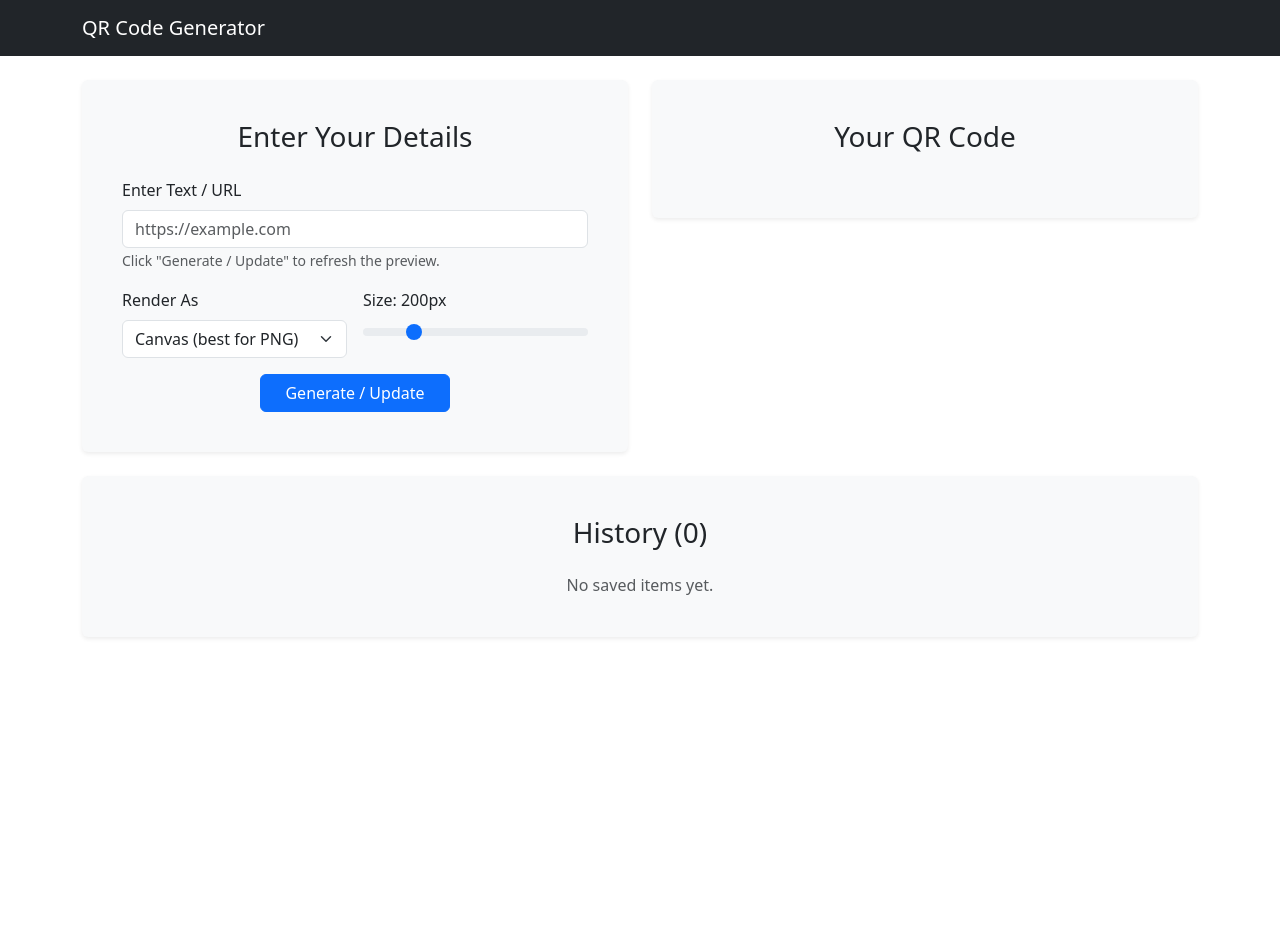
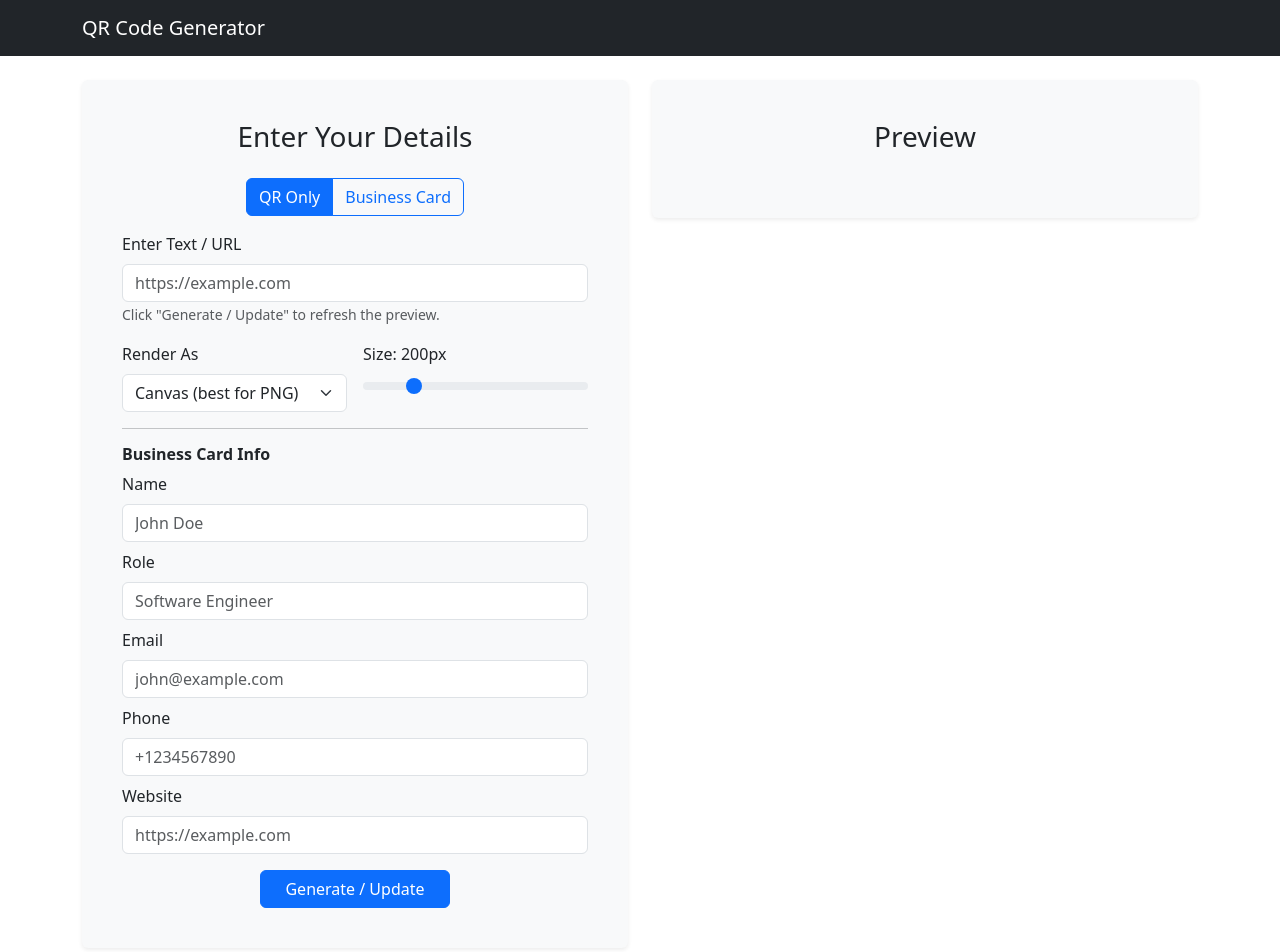
Before and after one commit to animeshmahat/qr-code-generator, a React (Vite) app: page / in a window 1280 px wide. Shown: the top 952 px of the page. Before the commit the page ends 800 px from the top, so only its background shows below. Built offline with nearby package versions, Linux system fonts and the light colour scheme.

Commit message:
Business Card Update

```diff
--- a/package.json
+++ b/package.json
@@ -11,6 +11,7 @@
   },
   "dependencies": {
     "bootstrap": "^5.3.7",
+    "html2canvas": "^1.4.1",
     "qrcode.react": "^4.2.0",
     "react": "^19.1.1",
     "react-bootstrap": "^2.10.10",
--- a/src/App.jsx
+++ b/src/App.jsx
@@ -1,22 +1,31 @@
 import { useEffect, useMemo, useState } from "react";
-import { Container, Row, Col, ToastContainer, Toast } from "react-bootstrap";
+import {
+  Container,
+  Row,
+  Col,
+  ToastContainer,
+  Toast,
+  ButtonGroup,
+  Button,
+} from "react-bootstrap";
 import AppNavbar from "./components/Navbar";
 import CardLayout from "./components/CardLayout";
 import QRForm from "./components/QRForm";
 import QRPreview from "./components/QRPreview";
 import QRExport from "./components/QRExport";
 import QRHistory from "./components/QRHistory";
+import BusinessCard from "./components/BusinessCard";
 
 /**
  * App:
- * - Uses a lazy initializer to load history from localStorage once (race-free).
- * - Persists history on change with try/catch and a quota-safe fallback.
- * - Shows toasts on save/delete; asks confirmation before delete (handled in QRHistory).
+ * - Adds a toggle between "QR Only" and "Business Card".
+ * - Manages localStorage-persisted history.
+ * - Provides toast feedback.
  */
 export default function App() {
   const STORAGE_KEY = "qr_history_v1";
 
-  // Lazy initializer — read once, synchronously; avoids effect races.
+  // Read history once at init; avoids effect races
   const [history, setHistory] = useState(() => {
     try {
       const raw = localStorage.getItem(STORAGE_KEY);
@@ -27,15 +36,28 @@ export default function App() {
     }
   });
 
+  // QR config
   const [text, setText] = useState("");
   const [format, setFormat] = useState("canvas"); // 'canvas' | 'svg'
   const [size, setSize] = useState(200);
   const [fileName, setFileName] = useState("qr-code");
 
+  // Business card fields
+  const [cardData, setCardData] = useState({
+    name: "",
+    role: "",
+    email: "",
+    phone: "",
+    website: "",
+  });
+
+  // Mode: "qr" | "card"
+  const [mode, setMode] = useState("qr");
+
   const [toastMsg, setToastMsg] = useState("");
   const [showToast, setShowToast] = useState(false);
 
-  // Persist history whenever it changes (with quota guard).
+  // Persist history whenever it changes (with quota guard)
   useEffect(() => {
     const save = (data) => {
       localStorage.setItem(STORAGE_KEY, JSON.stringify(data));
@@ -43,29 +65,24 @@ export default function App() {
     try {
       save(history);
     } catch (e) {
-      // If localStorage quota is exceeded (very large PNGs/SVGs),
-      // trim older items and try again instead of failing silently.
       if (
         e &&
         typeof e === "object" &&
         "name" in e &&
         e.name === "QuotaExceededError"
       ) {
-        // Keep newest 70% and retry
         const trimmed = history.slice(0, Math.ceil(history.length * 0.7));
         try {
           save(trimmed);
           setHistory(trimmed);
           triggerToast("Storage full: trimmed older history items.");
         } catch {
-          // If still failing, keep only the latest one
           const minimal = history.slice(0, 1);
           try {
             save(minimal);
             setHistory(minimal);
             triggerToast("Storage very full: kept latest item only.");
           } catch {
-            // As a last resort, clear
             localStorage.removeItem(STORAGE_KEY);
             setHistory([]);
             triggerToast(
@@ -111,6 +128,8 @@ export default function App() {
       format,
       size,
       previewUrl,
+      cardData,
+      mode,
       savedAt: new Date().toISOString(),
     };
 
@@ -128,7 +147,6 @@ export default function App() {
     setShowToast(true);
   };
 
-  // Derived memo for total count (example of best-practice memoization)
   const historyCount = useMemo(() => history.length, [history]);
 
   return (
@@ -139,6 +157,24 @@ export default function App() {
           {/* Left: Controls */}
           <Col xs={12} md={6} className="mb-4 mb-md-0">
             <CardLayout title="Enter Your Details">
+              {/* Mode toggle */}
+              <div className="text-center mb-3">
+                <ButtonGroup>
+                  <Button
+                    variant={mode === "qr" ? "primary" : "outline-primary"}
+                    onClick={() => setMode("qr")}
+                  >
+                    QR Only
+                  </Button>
+                  <Button
+                    variant={mode === "card" ? "primary" : "outline-primary"}
+                    onClick={() => setMode("card")}
+                  >
+                    Business Card
+                  </Button>
+                </ButtonGroup>
+              </div>
+
               <QRForm
                 text={text}
                 onTextChange={setText}
@@ -146,13 +182,17 @@ export default function App() {
                 onFormatChange={setFormat}
                 size={size}
                 onSizeChange={setSize}
+                cardData={cardData}
+                onCardDataChange={setCardData}
               />
             </CardLayout>
           </Col>
 
-          {/* Right: Preview + Export */}
+          {/* Right: Preview */}
           <Col xs={12} md={6}>
-            <CardLayout title="Your QR Code">
+            <CardLayout title="Preview">
+              {mode === "qr" ? (
+                <>
                   <QRPreview text={text} format={format} size={size} />
                   <QRExport
                     text={text}
@@ -162,11 +202,20 @@ export default function App() {
                     sanitizeFileName={sanitizeFileName}
                     onSaveToHistory={handleSaveToHistory}
                   />
+                </>
+              ) : (
+                <BusinessCard
+                  cardData={cardData}
+                  text={text}
+                  fileName={fileName}
+                  sanitizeFileName={sanitizeFileName} // pass down for consistent names
+                />
+              )}
             </CardLayout>
           </Col>
         </Row>
 
-        {/* History row */}
+        {/* History */}
         <Row className="mt-4">
           <Col xs={12}>
             <CardLayout title={`History (${historyCount})`}>
@@ -176,7 +225,7 @@ export default function App() {
         </Row>
       </Container>
 
-      {/* Toast notifications */}
+      {/* Toasts */}
       <ToastContainer position="bottom-end" className="p-3">
         <Toast
           bg="dark"
--- /dev/null
+++ b/src/components/BusinessCard.jsx
@@ -0,0 +1,197 @@
+import { useRef } from "react";
+import html2canvas from "html2canvas";
+import { Button, Stack } from "react-bootstrap";
+import { QRCodeCanvas } from "qrcode.react";
+
+/**
+ * BusinessCard
+ *
+ * Props:
+ * - cardData: { name, role, email, phone, website }
+ * - text: string               // custom QR content; if empty, we'll derive a MECARD from cardData
+ * - fileName: string           // base filename from parent
+ * - sanitizeFileName: (s)=>s   // same sanitizer used elsewhere
+ *
+ * UX:
+ * - Renders a two-sided business card (Front: details, Back: QR).
+ * - Download Front / Back as high-DPI PNGs (uses html2canvas with scale).
+ *
+ * Implementation notes for beginners:
+ * - We keep separate refs for front and back so each can be exported individually.
+ * - For QR contents: if user typed `text`, we use it; otherwise we auto-build a simple
+ *   MECARD string from the provided contact fields so the QR is still useful.
+ */
+export default function BusinessCard({
+  cardData,
+  text,
+  fileName,
+  sanitizeFileName,
+}) {
+  const frontRef = useRef(null);
+  const backRef = useRef(null);
+
+  // Build QR value: prefer explicit text; else derive a simple MECARD.
+  const qrValue = (text && text.trim()) || buildMeCard(cardData);
+
+  // Use provided filename or fallback to person's name or "business-card"
+  const baseName =
+    sanitizeFileName?.(fileName) ||
+    sanitizeFileName?.(cardData?.name || "business-card") ||
+    "business-card";
+
+  // Export helper: capture a DOM node to high-DPI PNG
+  const exportNode = async (node, suffix) => {
+    if (!node) return;
+    const canvas = await html2canvas(node, {
+      // Higher scale -> sharper export (at cost of file size)
+      scale: Math.max(2, window.devicePixelRatio || 2),
+      backgroundColor: "#ffffff",
+    });
+    const link = document.createElement("a");
+    link.download = `${baseName}-${suffix}.png`;
+    link.href = canvas.toDataURL("image/png");
+    link.click();
+  };
+
+  const downloadFront = () => exportNode(frontRef.current, "front");
+  const downloadBack = () => exportNode(backRef.current, "back");
+  const downloadBoth = async () => {
+    // fire sequential downloads; simple & works cross-browser
+    await exportNode(frontRef.current, "front");
+    await exportNode(backRef.current, "back");
+  };
+
+  return (
+    <div className="text-center">
+      {/* Layout: side-by-side on md+, stacked on xs */}
+      <div className="d-flex flex-column flex-md-row justify-content-center align-items-stretch gap-3">
+        {/* FRONT SIDE */}
+        <div
+          ref={frontRef}
+          className="border rounded shadow-sm p-4 d-flex flex-column justify-content-center"
+          style={{
+            width: "100%",
+            maxWidth: 420,
+            // Standard business card aspect ratio ~ 85mm x 54mm -> ~1.574
+            aspectRatio: "85 / 54",
+            background:
+              "linear-gradient(135deg, rgba(13,110,253,0.08), rgba(25,135,84,0.08))",
+          }}
+        >
+          <div className="text-start">
+            <h3 className="fw-bold mb-1">
+              {cardData?.name?.trim() || "John Doe"}
+            </h3>
+            <div className="text-muted mb-3">
+              {cardData?.role?.trim() || "Full Stack Developer"}
+            </div>
+
+            <div className="small">
+              <div className="mb-1">
+                <span className="fw-semibold">Email:</span>{" "}
+                {cardData?.email?.trim() || "john@example.com"}
+              </div>
+              <div className="mb-1">
+                <span className="fw-semibold">Phone:</span>{" "}
+                {cardData?.phone?.trim() || "+1234567890"}
+              </div>
+              <div className="mb-1">
+                <span className="fw-semibold">Website:</span>{" "}
+                {cardData?.website?.trim() || "https://example.com"}
+              </div>
+            </div>
+
+            {/* Subtle brand bar */}
+            <div
+              className="mt-auto rounded"
+              style={{
+                height: 6,
+                background:
+                  "linear-gradient(90deg, rgba(13,110,253,0.6), rgba(25,135,84,0.6))",
+              }}
+            />
+          </div>
+        </div>
+
+        {/* BACK SIDE */}
+        <div
+          ref={backRef}
+          className="border rounded shadow-sm p-4 d-flex flex-column align-items-center justify-content-center"
+          style={{
+            width: "100%",
+            maxWidth: 420,
+            aspectRatio: "85 / 54",
+            backgroundColor: "#fff",
+          }}
+        >
+          {/* Card title */}
+          <div className="text-muted small mb-2">Scan Me</div>
+
+          {/* QR on the back: we render a Canvas so html2canvas captures it natively */}
+          <QRCodeCanvas
+            id="card-qr-canvas"
+            value={qrValue || "https://example.com"}
+            size={200}
+            bgColor="#ffffff"
+            fgColor="#000000"
+            level="H"
+            includeMargin={true}
+          />
+
+          {/* What the QR encodes */}
+          <div className="text-muted small mt-2 text-wrap text-break px-2">
+            {qrValue}
+          </div>
+
+          {/* Brand bar */}
+          <div
+            className="mt-auto w-100 rounded"
+            style={{
+              height: 6,
+              background:
+                "linear-gradient(90deg, rgba(13,110,253,0.6), rgba(25,135,84,0.6))",
+            }}
+          />
+        </div>
+      </div>
+
+      {/* Actions */}
+      <Stack
+        direction="horizontal"
+        gap={2}
+        className="justify-content-center flex-wrap mt-3"
+      >
+        <Button variant="outline-secondary" onClick={downloadFront}>
+          Download Front
+        </Button>
+        <Button variant="outline-secondary" onClick={downloadBack}>
+          Download Back
+        </Button>
+        <Button variant="success" onClick={downloadBoth}>
+          Download Both
+        </Button>
+      </Stack>
+    </div>
+  );
+}
+
+/**
+ * Build a simple MECARD from contact fields for QR use.
+ * Only includes fields that are present; safe defaults are empty.
+ * This is a lightweight alternative to vCard that most scanner apps support.
+ */
+function buildMeCard({ name, phone, email, website } = {}) {
+  const parts = [];
+  if (name && name.trim()) parts.push(`N:${escapeField(name)}`);
+  if (phone && phone.trim()) parts.push(`TEL:${escapeField(phone)}`);
+  if (email && email.trim()) parts.push(`EMAIL:${escapeField(email)}`);
+  if (website && website.trim()) parts.push(`URL:${escapeField(website)}`);
+  if (parts.length === 0) return ""; // no info -> caller will fallback
+  return `MECARD:${parts.join(";")};`;
+}
+
+/** Escape MECARD-reserved characters (basic) */
+function escapeField(s = "") {
+  // Escape semicolons and colons to be safe inside MECARD
+  return String(s).replace(/([;:])/g, "\\$1");
+}
--- a/src/components/QRForm.jsx
+++ b/src/components/QRForm.jsx
@@ -3,8 +3,8 @@ import { Form, Button, Row, Col } from "react-bootstrap";
 
 /**
  * QRForm:
- * - Controlled inputs for text, format, and size.
- * - Emits changes up to App for single source of truth.
+ * - Controlled inputs for QR config (text, format, size).
+ * - Includes extra fields for Business Card mode (name, role, email, phone, website).
  */
 export default function QRForm({
   text,
@@ -13,8 +13,9 @@ export default function QRForm({
   onFormatChange,
   size,
   onSizeChange,
+  cardData,
+  onCardDataChange,
 }) {
-  // Local mirror for snappy typing, then sync up
   const [localText, setLocalText] = useState(text);
 
   useEffect(() => setLocalText(text), [text]);
@@ -40,7 +41,7 @@ export default function QRForm({
         </Form.Text>
       </Form.Group>
 
-      {/* Format + Size in a row on wide screens */}
+      {/* Format + Size */}
       <Row className="g-3">
         <Col xs={12} md={6}>
           <Form.Group>
@@ -68,6 +69,65 @@ export default function QRForm({
         </Col>
       </Row>
 
+      {/* Business Card Fields */}
+      <hr />
+      <h6 className="fw-bold">Business Card Info</h6>
+      <Form.Group className="mb-2">
+        <Form.Label>Name</Form.Label>
+        <Form.Control
+          type="text"
+          placeholder="John Doe"
+          value={cardData.name}
+          onChange={(e) =>
+            onCardDataChange({ ...cardData, name: e.target.value })
+          }
+        />
+      </Form.Group>
+      <Form.Group className="mb-2">
+        <Form.Label>Role</Form.Label>
+        <Form.Control
+          type="text"
+          placeholder="Software Engineer"
+          value={cardData.role}
+          onChange={(e) =>
+            onCardDataChange({ ...cardData, role: e.target.value })
+          }
+        />
+      </Form.Group>
+      <Form.Group className="mb-2">
+        <Form.Label>Email</Form.Label>
+        <Form.Control
+          type="email"
+          placeholder="john@example.com"
+          value={cardData.email}
+          onChange={(e) =>
+            onCardDataChange({ ...cardData, email: e.target.value })
+          }
+        />
+      </Form.Group>
+      <Form.Group className="mb-2">
+        <Form.Label>Phone</Form.Label>
+        <Form.Control
+          type="text"
+          placeholder="+1234567890"
+          value={cardData.phone}
+          onChange={(e) =>
+            onCardDataChange({ ...cardData, phone: e.target.value })
+          }
+        />
+      </Form.Group>
+      <Form.Group className="mb-2">
+        <Form.Label>Website</Form.Label>
+        <Form.Control
+          type="text"
+          placeholder="https://example.com"
+          value={cardData.website}
+          onChange={(e) =>
+            onCardDataChange({ ...cardData, website: e.target.value })
+          }
+        />
+      </Form.Group>
+
       <div className="text-center mt-3">
         <Button variant="primary" type="submit" className="px-4">
           Generate / Update
```
Also changed, not shown: 1 other file (tests, documents, lock files or other folders). Lines whose indentation alone changed are shown as unchanged.
